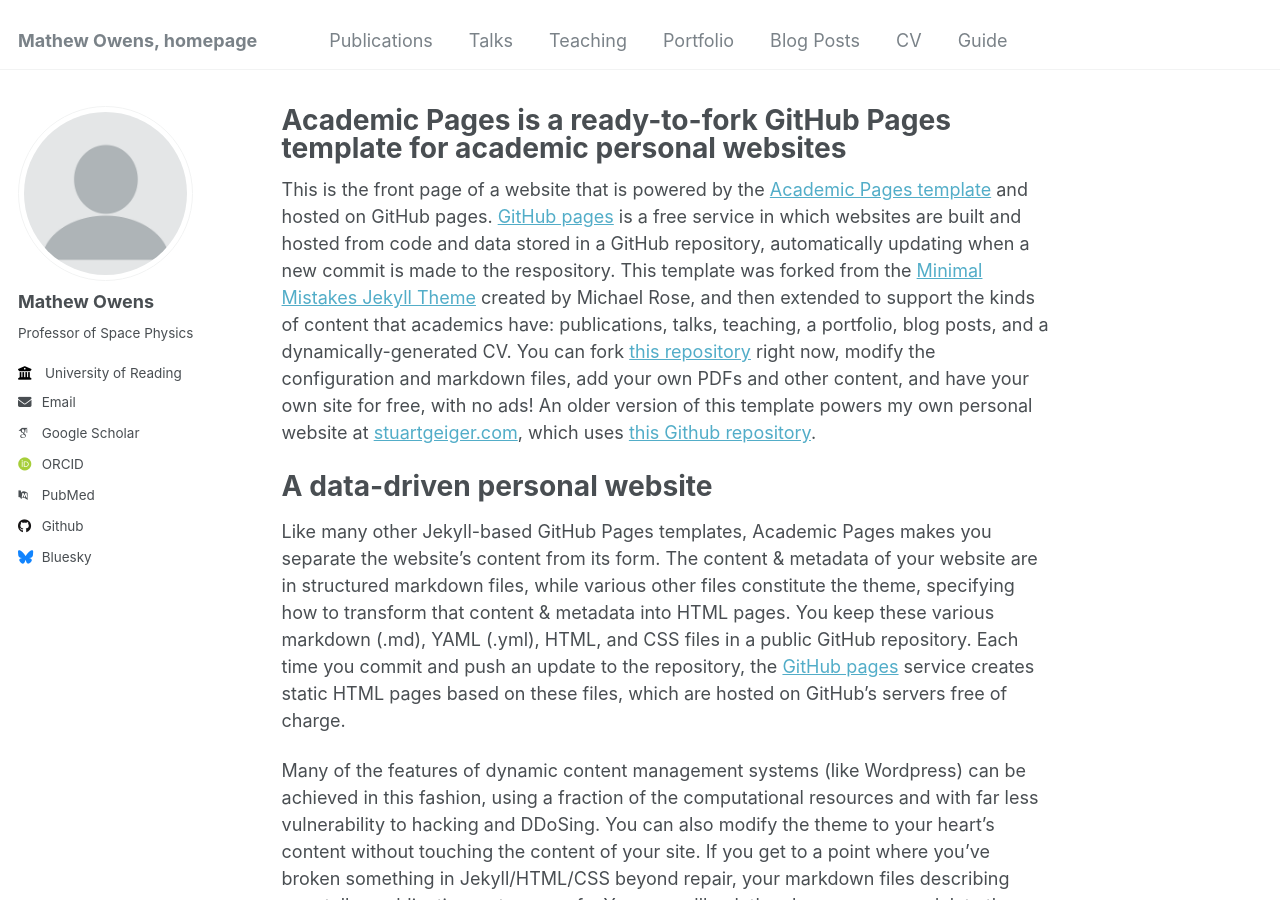
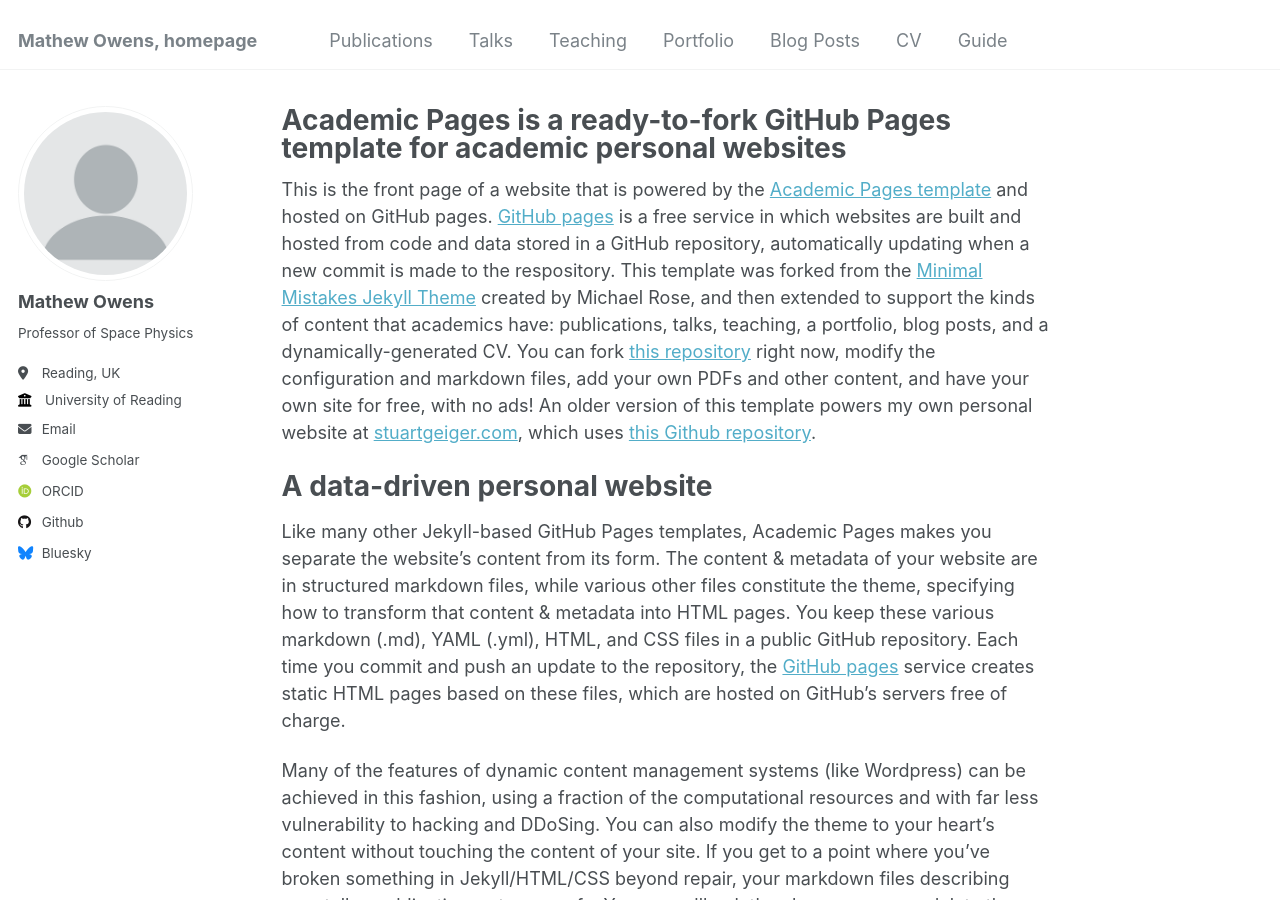
Before and after one commit to mathewjowens/mathewjowens.github.io, a Jekyll site: the page built from _pages/about.md, in a window 1280 px wide and 900 px high. Built offline with Jekyll 4.4.1, drawn with Linux system fonts in a browser that asks for light colours; some web fonts are replaced.

Commit message:
Update _config.yml

```diff
--- a/_config.yml
+++ b/_config.yml
@@ -25,25 +25,25 @@ author:
   name             : "Mathew Owens"
   pronouns         : # example: "she/her"
   bio              : "Professor of Space Physics"
-#  location         :  "UK"
+  location         :  "Reading, UK"
   employer         : "University of Reading"
   uri              : # URL
   email            : "m.j.owens@reading.ac.uk"
 
   # Academic websites
   arxiv            : # URL - Update with the correct link to your profile
-  googlescholar    : "https://scholar.google.com/citations?user=PS_CX0AAAAAJ"
+  googlescholar    : "https://scholar.google.co.uk/citations?user=DnTx9d4AAAAJ&hl=en"
   impactstory      : # URL
-  orcid            : "http://orcid.org/yourorcidurl"
+  orcid            : "https://orcid.org/0000-0003-2061-2453"
   semantic         : # URL
-  pubmed           : "https://www.ncbi.nlm.nih.gov/pubmed/?term=john+snow"
+  pubmed           : # URL
   researchgate     : # URL
 
   # Repositories and software development
   bitbucket        : # Username - Update with your username on the site
   codepen          : # Username
   dribbble         : # Username
-  github           : "academicpages"
+  github           : "mathewjowens"
   kaggle           : # Username
   stackoverflow    : # User number or user number and name (i.e., use "1" or "1/jeff-atwood")
 
```
